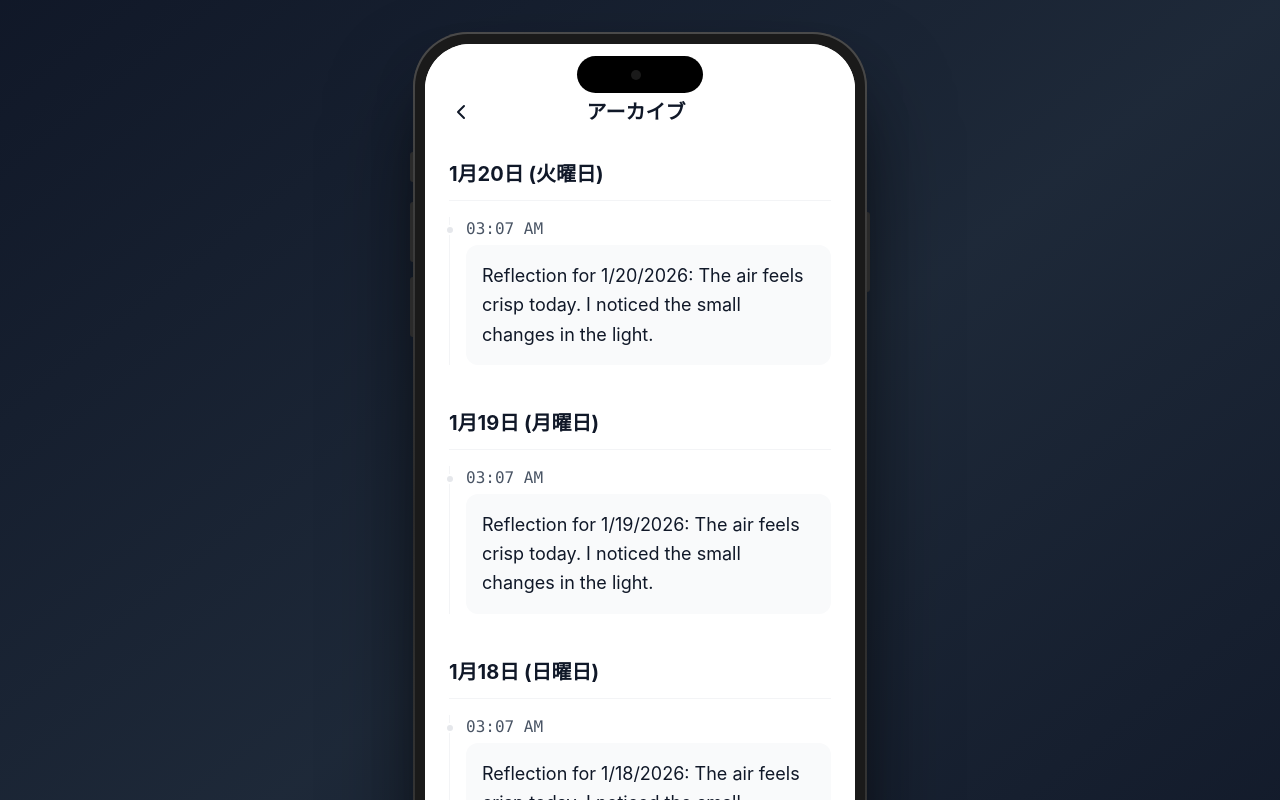
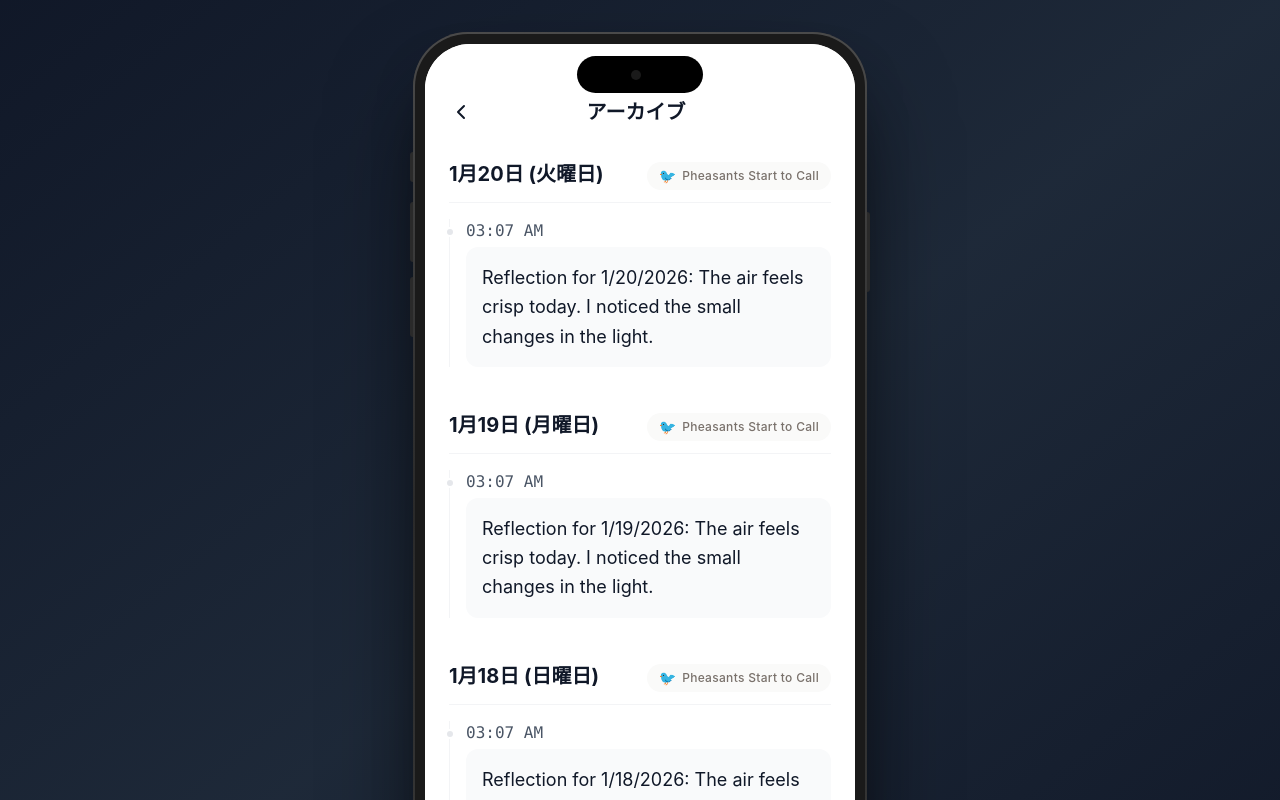
Before and after one commit to cachep-xidau/omikuji, a React (Vite) app: page /#/diary/history in a window 1280 px wide. Shown: the top 800 px of the page. Built offline with nearby package versions, Linux system fonts and the light colour scheme.

Commit message:
feat: change font to Switzer, revert diary style, refine history

```diff
--- a/src/data/microseasons.js
+++ b/src/data/microseasons.js
@@ -9,7 +9,8 @@ export const MICROSEASONS = [
         description: "Parsley grows near the riverbanks.",
         quote: "Fresh greens invoke the resilience of life.",
         health_tip: "Eat seven-herb rice porridge (Nanakusa-gayu) to rest your stomach.",
-        color: "#AED581"
+        color: "#AED581",
+        icon: "🌿"
     },
     {
         id: 66,
@@ -21,7 +22,8 @@ export const MICROSEASONS = [
         description: "Frozen springs begin to move again deep underground.",
         quote: "Warmth moves unseen below the surface.",
         health_tip: "Keep your feet warm to assist circulation.",
-        color: "#4FC3F7"
+        color: "#4FC3F7",
+        icon: "💧"
     },
     {
         id: 67, // Approximate ID for mid-Jan
@@ -33,7 +35,8 @@ export const MICROSEASONS = [
         description: "Male pheasants begin to call for mates, signaling the deepening of winter.",
         quote: "The voice of the pheasant calls the morning sun.",
         health_tip: "The air is driest now. Keep hydrated and protect your throat with warm ginger tea.",
-        color: "#78909C" // Blue-grey for winter
+        color: "#78909C", // Blue-grey for winter
+        icon: "🐦"
     },
     {
         id: 68,
@@ -45,7 +48,8 @@ export const MICROSEASONS = [
         description: "Butterbur buds begin to emerge from the frozen ground.",
         quote: "Life stirs beneath the snow.",
         health_tip: "Root vegetables like daikon and burdock warm the body from within.",
-        color: "#8D6E63"
+        color: "#8D6E63",
+        icon: "🌱"
     },
     {
         id: 1,
@@ -57,7 +61,8 @@ export const MICROSEASONS = [
         description: "The east wind begins to melt the ice, signaling the first signs of spring.",
         quote: "Referenced in classical haiku to evoke hope and renewal.",
         health_tip: "As spring approaches, stretch in the morning to awaken your muscles.",
-        color: "#F48FB1"
+        color: "#F48FB1",
+        icon: "🧊"
     }
 ];
 
--- a/src/index.css
+++ b/src/index.css
@@ -1,11 +1,12 @@
 @import "tailwindcss";
 
+@import url('https://api.fontshare.com/v2/css?f[]=switzer@300,400,500,600,700,800&display=swap');
 @import url('https://fonts.googleapis.com/css2?family=Noto+Serif+JP:wght@400;500;700&family=Zen+Old+Mincho:wght@400;500;700;900&display=swap');
 
 /* Custom fonts and base styles */
 body {
   margin: 0;
-  font-family: 'SF Pro Display', system-ui, -apple-system, sans-serif;
+  font-family: 'Switzer', 'SF Pro Display', system-ui, -apple-system, sans-serif;
   -webkit-font-smoothing: antialiased;
   -moz-osx-font-smoothing: grayscale;
   background-color: #FFFFFF;
@@ -18,10 +19,13 @@ body {
 
 /* Hide scrollbar but keep scroll functionality */
 * {
-  scrollbar-width: none; /* Firefox */
-  -ms-overflow-style: none; /* IE/Edge */
+  scrollbar-width: none;
+  /* Firefox */
+  -ms-overflow-style: none;
+  /* IE/Edge */
 }
 
 *::-webkit-scrollbar {
-  display: none; /* Chrome, Safari, Opera */
+  display: none;
+  /* Chrome, Safari, Opera */
 }
--- a/src/screens/DiaryHistoryScreen.jsx
+++ b/src/screens/DiaryHistoryScreen.jsx
@@ -79,7 +79,14 @@ const VerticalFeedView = ({ groups, t }) => {
                             <h3 className="text-xl font-bold text-gray-900">
                                 {formatDate(group.date, 'full')}
                             </h3>
-                            {/* Removed microseason label */}
+                            {group.microseason && (
+                                <div className="flex items-center gap-1.5 bg-stone-50 text-stone-500 rounded-full px-3 py-1">
+                                    <span className="text-sm">{group.microseason.icon || '🌸'}</span>
+                                    <span className="text-xs font-medium tracking-wide">
+                                        {group.microseason.name_en}
+                                    </span>
+                                </div>
+                            )}
                         </div>
                     </div>
 
--- a/tailwind.config.js
+++ b/tailwind.config.js
@@ -30,7 +30,7 @@ export default {
         }
       },
       fontFamily: {
-        sans: ['SF Pro Display', 'system-ui', '-apple-system', 'sans-serif'],
+        sans: ['Switzer', 'SF Pro Display', 'system-ui', '-apple-system', 'sans-serif'],
       },
       borderRadius: {
         '2xl': '20px',
```
